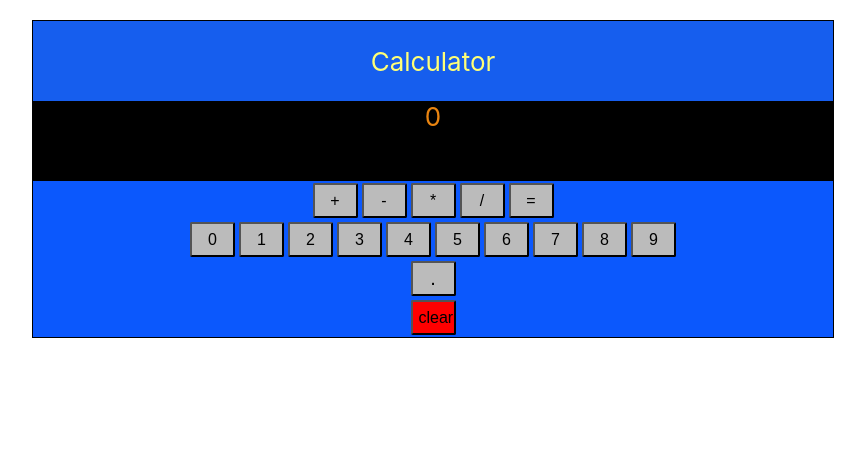
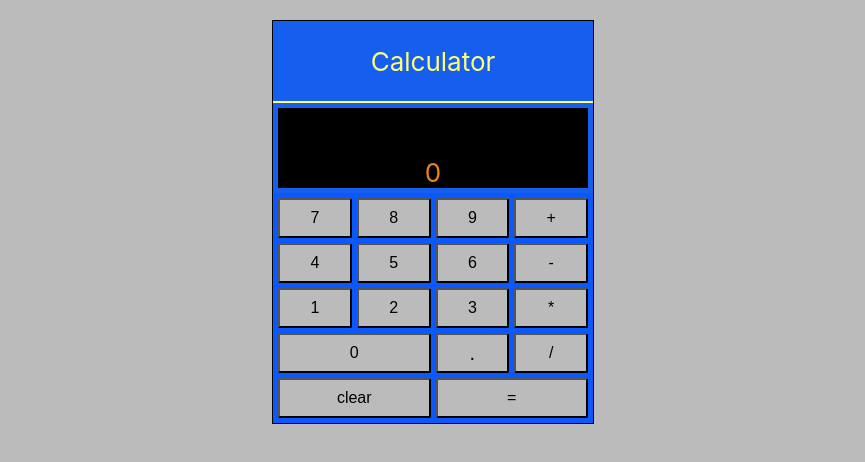
Before and after one commit to josephttran/react-calculator, a React (Create React App) app: page / in a window 1280 px wide. Shown: the top 462 px of the page, without its empty margins (207-1072 px from the left). Built offline with nearby package versions, Linux system fonts and the light colour scheme.

Commit message:
style grid and buttons

```diff
--- a/src/components/App.js
+++ b/src/components/App.js
@@ -130,14 +130,11 @@ class App extends Component {
           <Display id="input" data={this.state.currValue} />
         </div>
         <div className="btn-container">
-          <div className="operator">
           {this.renderButton("add",'+', this.handleOpClick)}
           {this.renderButton("subtract", '-', this.handleOpClick)}
           {this.renderButton("multiply", '*', this.handleOpClick)}
           {this.renderButton("divide", '/', this.handleOpClick)}
           {this.renderButton("equals", '=', this.calculate)}
-          </div>
-          <div className="digit">
           {this.renderButton("zero", 0, this.handleNumberClick)}
           {this.renderButton("one", 1, this.handleNumberClick)}
           {this.renderButton("two", 2, this.handleNumberClick)}
@@ -148,13 +145,8 @@ class App extends Component {
           {this.renderButton("seven", 7, this.handleNumberClick)}
           {this.renderButton("eight", 8, this.handleNumberClick)}
           {this.renderButton("nine", 9, this.handleNumberClick)}
-          </div>
-          <div className="decimal">
           {this.renderButton("decimal", ".", this.handleDecimal)}
-          </div>
-          <div className="clear">
           {this.renderButton("clear", "clear", this.clear)}
-          </div>
       </div>
       </div>
     );
--- a/src/components/App.scss
+++ b/src/components/App.scss
@@ -1,17 +1,18 @@
 @import './variables.scss';
 
 .App {
+  margin: auto;
+  margin-top: 20px;
+  max-width: 320px;
+  background-color: $primary-color;
   text-align: center;
   border: solid 1px black;
-  width: 800px;
-  margin: auto;
-  margin-top: 20px;
 
   .App-header {
-    background-color: $primary-color;
     color: $secondary-color;
     min-height: 10vh;
     font-size: calc(10px + 2vmin);
+    border-bottom: solid 2px $secondary-color;
     display: flex;
     flex-direction: column;
     align-items: center;
@@ -20,31 +21,48 @@
 }
 
 #display {
+  margin: 5px;
   background-color: $display-bg;
   color: $display-color;
   min-height: 10vh;
   font-size: calc(10px + 2vmin);
+  display: flex;
+  flex-direction: column;
+  justify-content: end;
 }
-  #formula {
-    background-color: #333 !important;
-  }
-
-  #input {
-    min-height: 50vh;
-    background-color: #ddd;
-    color: black;
-  }
 
 .btn-container {
+  padding: 5px;
   background-color: $btn-container-bg;
   display: grid;
-  grid-template-columns: 1fr;
+  grid-template-columns: repeat(4, 1fr);
+  grid-auto-rows: $btn-height;
+  grid-template-areas:
+      "seven eight nine plus"
+      "four five six subtract"
+      "one two three multiply"
+      "zero zero decimal divide"
+      "clear clear equals equals";
+  grid-gap: 5px;
 }
+  #zero{ grid-area: zero };
+  #one{ grid-area: one };
+  #two{ grid-area: two };
+  #three{ grid-area: three };
+  #four{ grid-area: four};
+  #five{ grid-area: five };
+  #six{ grid-area: six };
+  #seven{ grid-area: seven };
+  #eight{ grid-area: eight };
+  #nine{ grid-area: nine };
+  #plus{ grid-area: plus };
+  #subtract{ grid-area: subtract };
+  #multiply{ grid-area: multiply };
+  #divide{ grid-area: divide };
+  #clear{ grid-area: clear };
+  #equals{ grid-area: equals };
+  #decimal { grid-area: decimal; font-size: 20px; };
 
-#decimal {
-  font-size: 20px;
+#clear:hover {
+  background-color: $clear-hover;
 }
-
-#clear {
-  background-color: red;
-}
--- a/src/components/Button/button.scss
+++ b/src/components/Button/button.scss
@@ -3,9 +3,6 @@
 .btn {
   background-color: $btn-bg;
   color: $btn-color;
-  margin: 2px;
-  width: 45px;
-  height: 35px;
   border-radius: 2px;
   font-size: 16px;
 
--- a/src/components/variables.scss
+++ b/src/components/variables.scss
@@ -9,3 +9,5 @@ $btn-container-bg: #0b58fd;
 $btn-bg: #bbb;
 $btn-color: #000;
 $btn-hover: #ffa35a;
+$clear-hover: red;
+$btn-height: 40px;
--- a/src/index.css
+++ b/src/index.css
@@ -1,6 +1,7 @@
 body {
   margin: 0;
   padding: 0;
+  background-color: #bbb;
   font-family: -apple-system, BlinkMacSystemFont, "Segoe UI", "Roboto", "Oxygen",
     "Ubuntu", "Cantarell", "Fira Sans", "Droid Sans", "Helvetica Neue",
     sans-serif;
```
Lines whose indentation alone changed are shown as unchanged.
